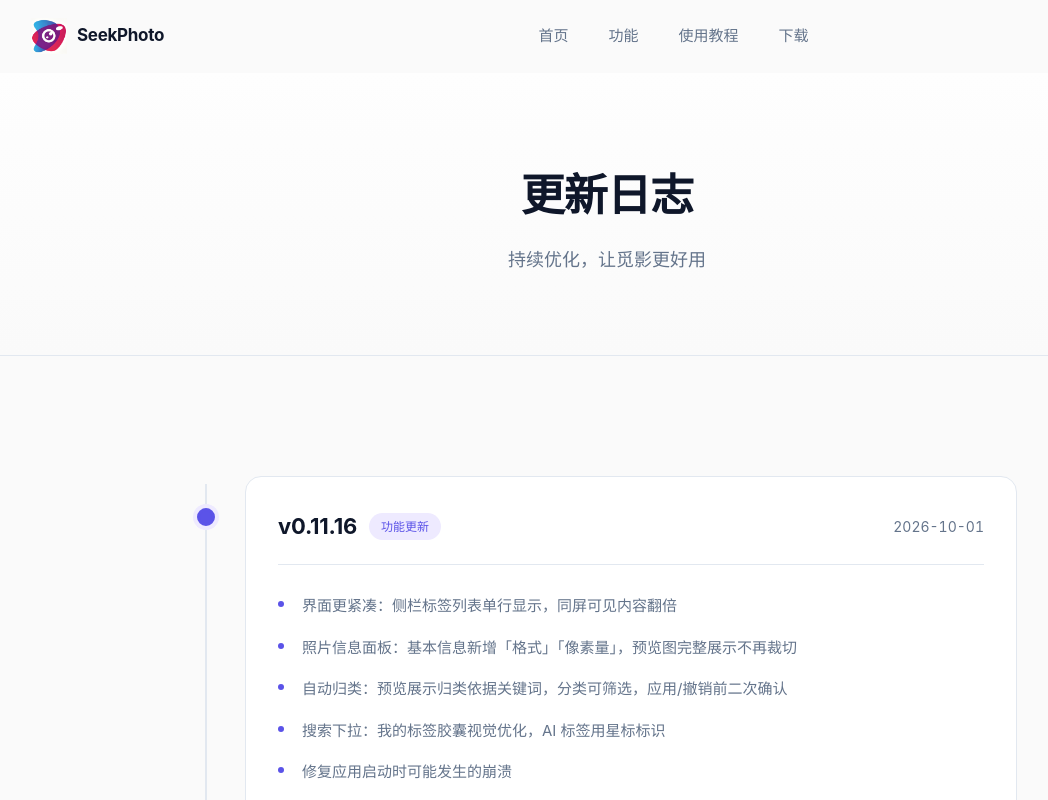
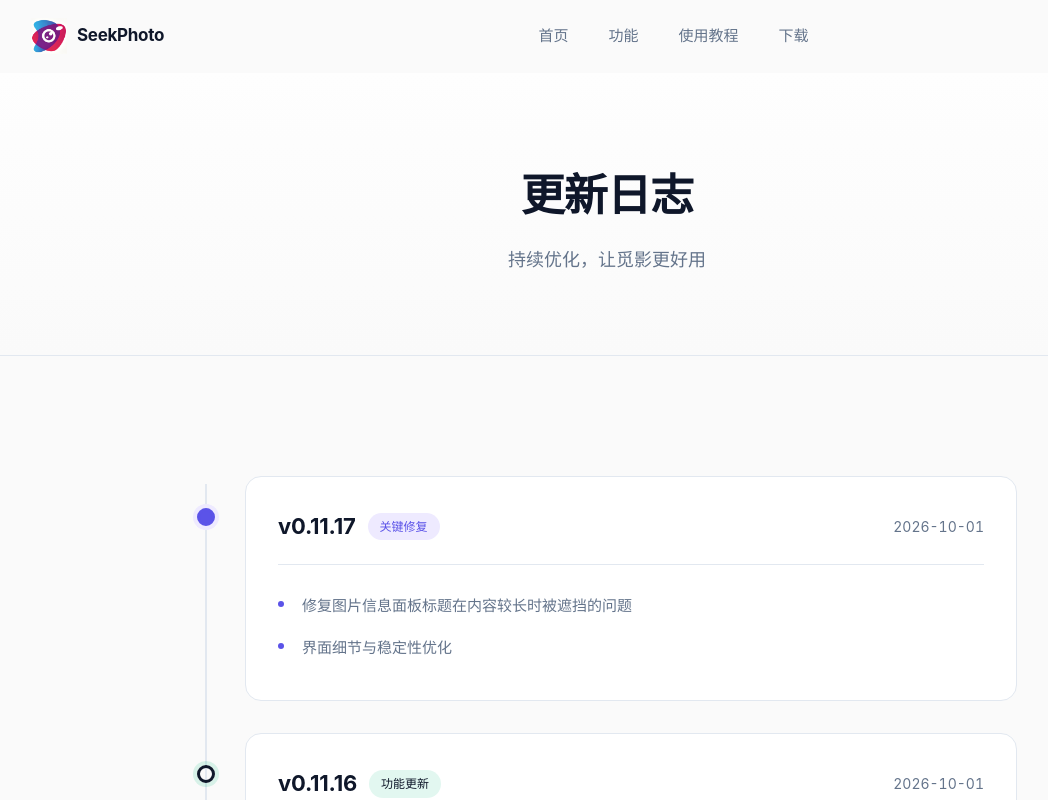
Before and after one commit to aiyo407/seekphoto-site, a Vue app: page /changelog in a window 1280 px wide. Shown: the top 800 px of the page, without its empty margins (33-1081 px from the left). Built offline with nearby package versions, Linux system fonts and the light colour scheme.

Commit message:
chore: v0.11.17 官网版本同步

```diff
--- a/src/config/version.ts
+++ b/src/config/version.ts
@@ -1,5 +1,5 @@
 /** 应用版本（仅更新日志页展示用，与下载链接无关） */
-export const APP_VERSION = '0.11.16'
+export const APP_VERSION = '0.11.17'
 
 /** 显示用版本号（带 v 前缀，如 "v0.9.0"） */
 export const APP_VERSION_DISPLAY = `v${APP_VERSION}`
--- a/src/views/Changelog.vue
+++ b/src/views/Changelog.vue
@@ -60,10 +60,20 @@ interface Version {
 
 const versions: Version[] = [
   {
+    version: 'v0.11.17',
+    date: '2026-10-01',
+    tag: '关键修复',
+    tagType: 'latest',
+    changes: [
+      '修复图片信息面板标题在内容较长时被遮挡的问题',
+      '界面细节与稳定性优化',
+    ],
+  },
+  {
     version: 'v0.11.16',
     date: '2026-10-01',
     tag: '功能更新',
-    tagType: 'latest',
+    tagType: 'feature',
     changes: [
       '界面更紧凑：侧栏标签列表单行显示，同屏可见内容翻倍',
       '照片信息面板：基本信息新增「格式」「像素量」，预览图完整展示不再裁切',
```
